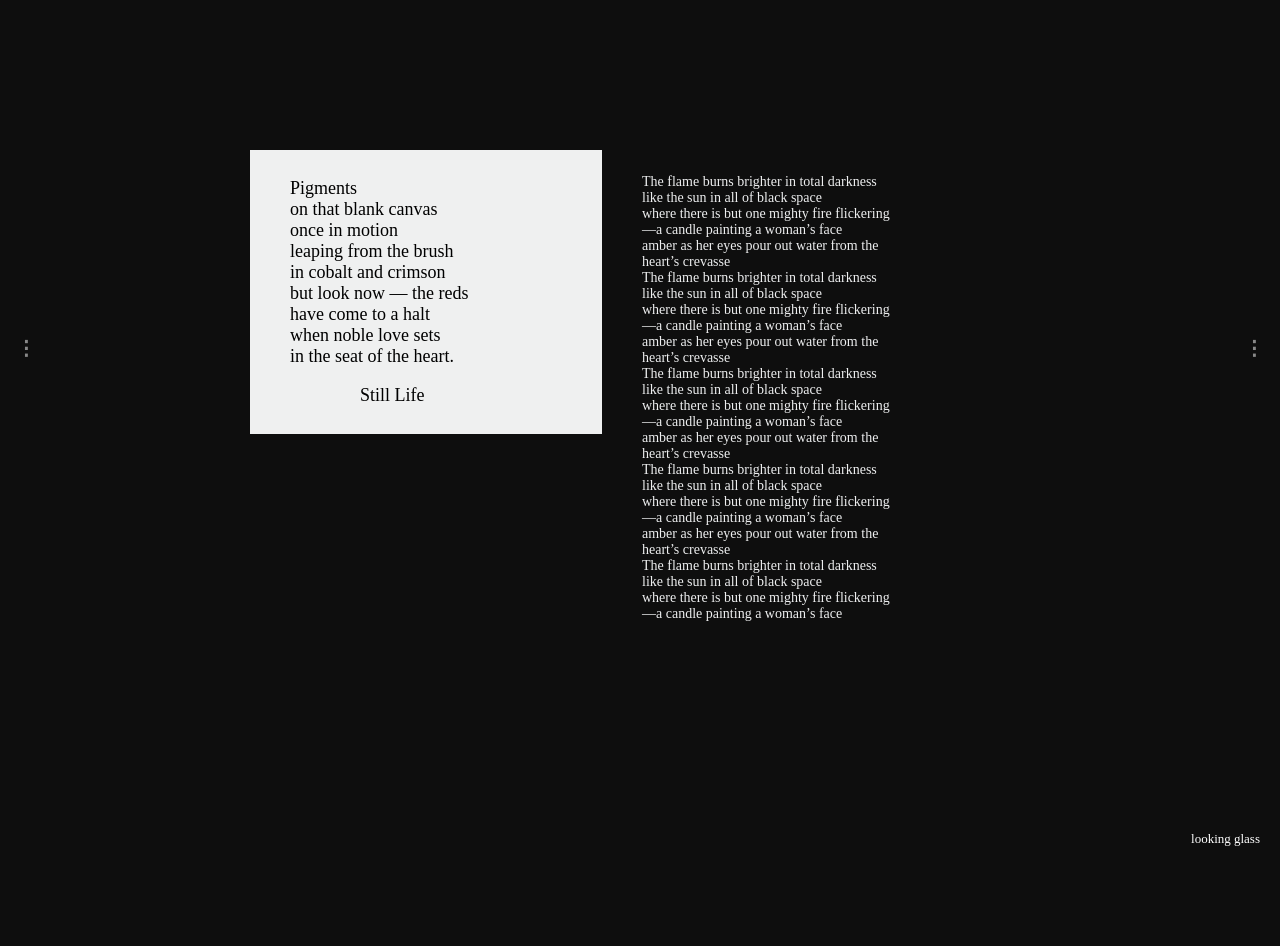
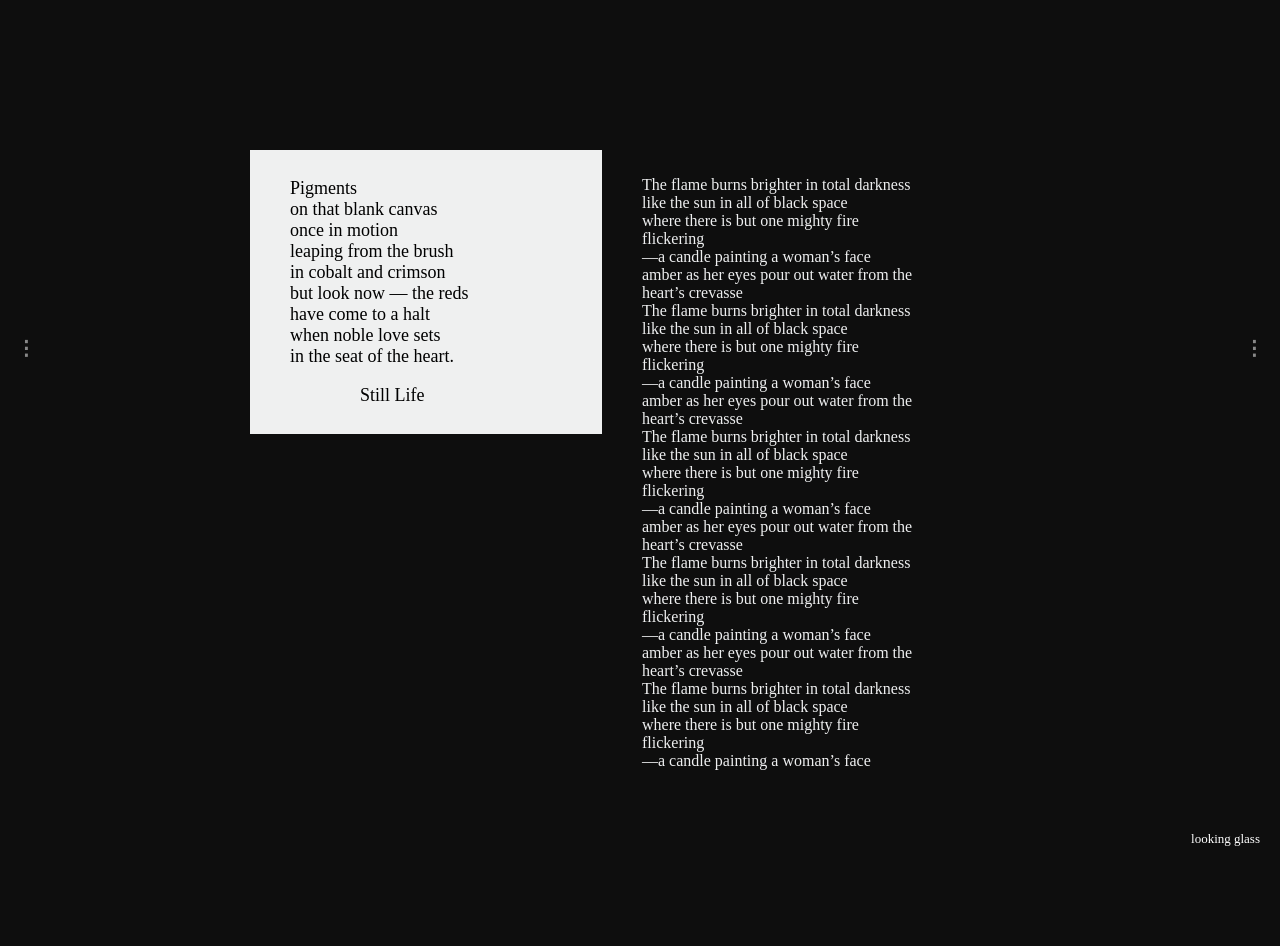
Before and after one commit to hafizzainal/hafizzainal.github.io, a Jekyll site: the page built from index.md, in a window 1280 px wide. Built offline with Jekyll 4.4.1, drawn with Linux system fonts in a browser that asks for light colours; our own code applies the rules of GitHub Pages for plain Markdown files; before the commit the page ends 900 px from its top, so only the background shows below that.

Commit message:
Update default.html

```diff
--- a/_layouts/default.html
+++ b/_layouts/default.html
@@ -155,7 +155,7 @@ img {vertical-align: middle;}
 .work {color: black; padding-left: 30px; padding-right: 30px;}
 
 /* Bio text */
-.bio {color: #eeeff0; padding-left: 30px; padding-right: 30px; font-size: 14px;}
+.bio {color: #eeeff0; padding-left: 30px; padding-right: 30px; font-size: 16px;}
 
 /* Footer */
 .footer {
```
